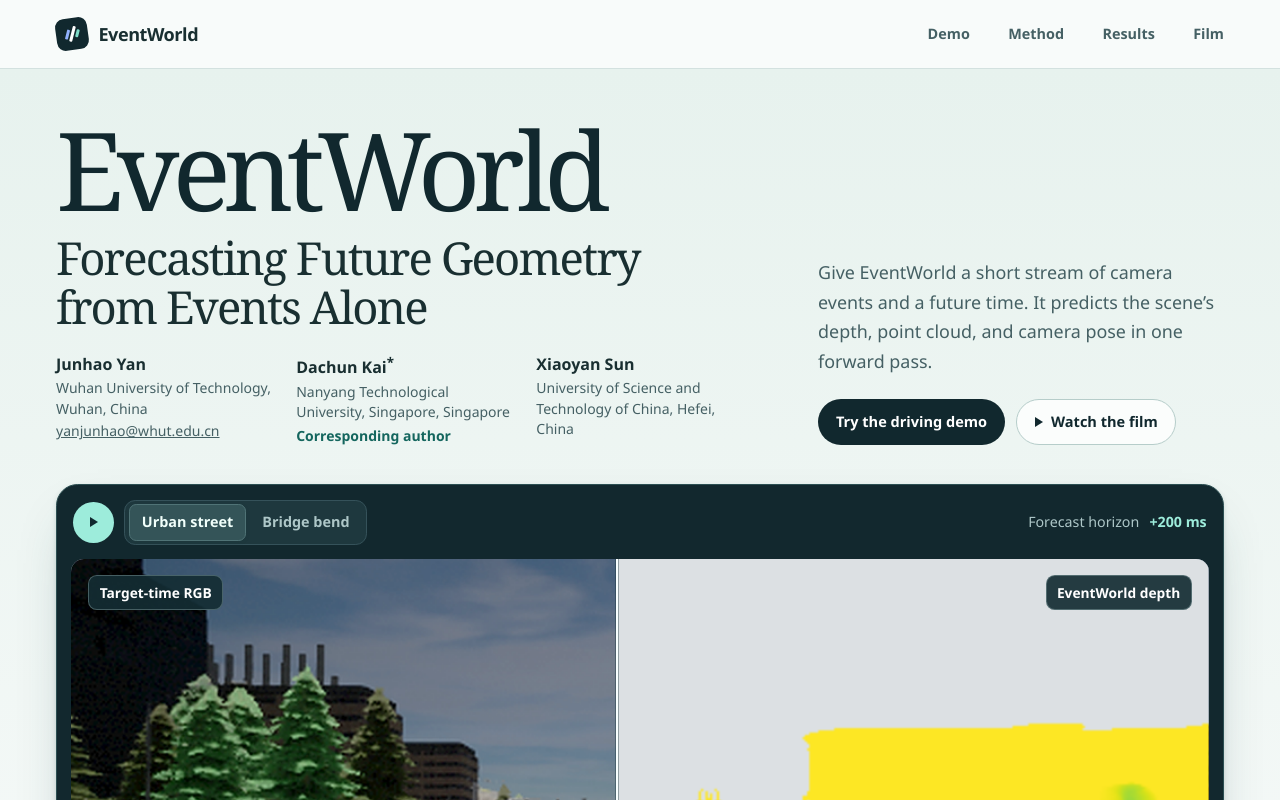
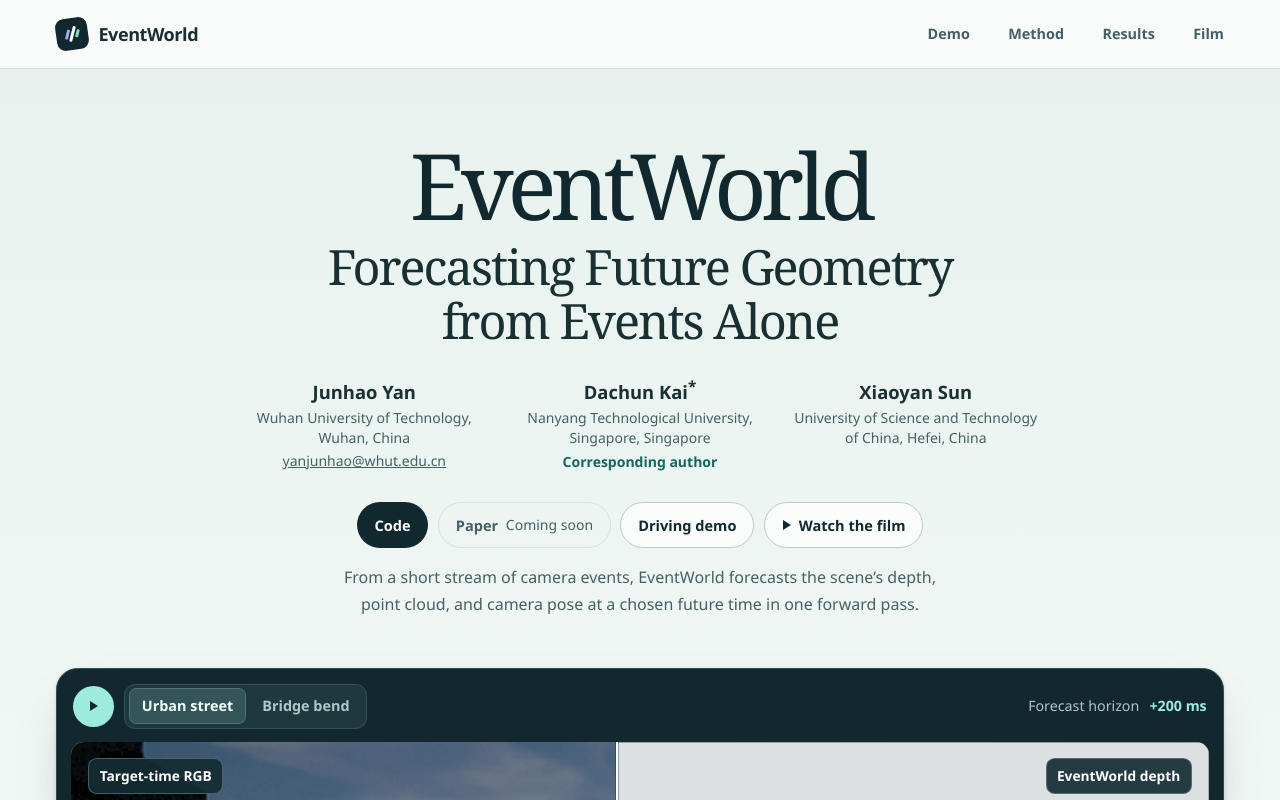
Before and after one commit to yan391/EventWorld, a plain HTML site: page index.html in a window 1280 px wide. Shown: the top 800 px of the page. Drawn offline with Linux system fonts and the light colour scheme.

Commit message:
Organize the project header around paper and code

```diff
--- a/index.html
+++ b/index.html
@@ -13,7 +13,7 @@
   <meta property="og:description" content="Explore synchronized driving forecasts, the geometry-guided model, and zero-shot transfer to real recordings.">
   <title>EventWorld · Forecasting Future Geometry from Events Alone</title>
   <link rel="icon" href="assets/mark.png" type="image/png">
-  <link rel="stylesheet" href="style.css?v=affiliations">
+  <link rel="stylesheet" href="style.css?v=project-header">
   <script defer src="assets/curves.js"></script>
   <script defer src="site.js"></script>
 </head>
@@ -35,7 +35,6 @@
     <section class="hero" id="top" aria-labelledby="paper-title">
       <div class="shell">
         <div class="hero-intro">
-          <div>
           <h1 id="paper-title">
             <span class="title-lead">EventWorld</span>
             <span class="title-detail">Forecasting Future Geometry <span>from Events Alone</span></span>
@@ -56,14 +55,17 @@
               <p class="author-affiliation">University of Science and Technology of China, Hefei, China</p>
             </div>
           </div>
+          <div class="hero-actions" role="group" aria-label="Project resources">
+            <div class="hero-action-group">
+              <a class="action primary" href="https://github.com/yan391/EventWorld">Code</a>
+              <span class="action pending">Paper <small>Coming soon</small></span>
             </div>
-          <div class="hero-summary">
-            <p>Give EventWorld a short stream of camera events and a future time. It predicts the scene’s depth, point cloud, and camera pose in one forward pass.</p>
-            <div class="hero-actions">
-              <a class="action primary" href="#driving">Try the driving demo</a>
+            <div class="hero-action-group">
+              <a class="action quiet" href="#driving">Driving demo</a>
               <a class="action quiet" href="#film"><span class="film-icon" aria-hidden="true"></span>Watch the film</a>
             </div>
           </div>
+          <p class="hero-summary">From a short stream of camera events, EventWorld forecasts the scene’s depth, point cloud, and camera pose at a chosen future time in one forward pass.</p>
         </div>
 
         <section class="viewer" id="driving" aria-label="Interactive driving forecast">
--- a/style.css
+++ b/style.css
@@ -56,34 +56,37 @@ nav a:hover, .site-footer a:hover { color: var(--accent); text-decoration: under
   border-bottom: 1px solid var(--line);
 }
 .hero-intro {
-  display: grid;
-  grid-template-columns: minmax(0, 1.72fr) minmax(0, 1fr);
-  gap: clamp(1.5rem, 5vw, 5.0rem);
-  align-items: end;
-  margin-bottom: clamp(1.55rem, 3vw, 2.65rem);
+  max-width: 65rem;
+  margin: 0 auto clamp(1.6rem, 4vw, 3.25rem);
+  padding-block: clamp(.25rem, 1.8vw, 1.6rem) 0;
+  text-align: center;
 }
 .title-lead, .title-detail { display: block; }
-.title-lead { font: 400 clamp(3.6rem, 8.5vw, 7.75rem)/.94 var(--serif); letter-spacing: -.066em; color: var(--navy); }
-.title-detail { font: 400 clamp(1.65rem, 3.55vw, 3.23rem)/1.08 var(--serif); letter-spacing: -.04em; margin-top: .83rem; }
+.title-lead { font: 400 clamp(3.6rem, 7.15vw, 6.35rem)/.96 var(--serif); letter-spacing: -.066em; color: var(--navy); }
+.title-detail { font: 400 clamp(1.65rem, 3.8vw, 3.35rem)/1.10 var(--serif); letter-spacing: -.04em; margin-top: .72rem; text-wrap: balance; }
 .title-detail span { display: block; }
 .paper-authors {
   display: grid;
-  grid-template-columns: repeat(auto-fit, minmax(min(100%, 11.5rem), 1fr));
-  gap: .8rem 1.4rem;
-  margin-top: 1.35rem;
+  grid-template-columns: repeat(3, minmax(0, 1fr));
+  gap: .85rem 1.7rem;
+  max-width: 50rem;
+  margin: clamp(1.2rem, 2.6vw, 2rem) auto 0;
   line-height: 1.45;
 }
-.author-names { font-weight: 650; }
+.author-names { font-size: clamp(1rem, 1.6vw, 1.15rem); font-weight: 650; }
+.author-names sup { line-height: 0; }
 .author-affiliation { margin-top: .15rem; color: var(--muted); font-size: .875rem; }
 .author-role { margin-top: .2rem; color: var(--accent); font-size: .875rem; font-weight: 650; }
-.hero-summary { max-width: 27rem; padding-bottom: .05rem; }
-.hero-summary p { color: var(--muted); font-size: clamp(1rem, 1.4vw, 1.16rem); line-height: 1.65; text-wrap: pretty; }
-.hero-actions { display: flex; flex-wrap: wrap; gap: .7rem; margin-top: 1.4rem; }
+.hero-summary { max-width: 43rem; margin: 1rem auto 0; color: var(--muted); line-height: 1.65; text-wrap: balance; }
+.hero-actions, .hero-action-group { display: flex; flex-wrap: wrap; justify-content: center; gap: .6rem; }
+.hero-actions { margin-top: clamp(1.15rem, 2.5vw, 1.85rem); }
 .action { display: inline-flex; align-items: center; justify-content: center; gap: .48rem; min-height: 2.9rem; padding: .57rem 1.05rem; border-radius: 2rem; border: 1px solid transparent; text-decoration: none; font-size: .91rem; font-weight: 650; transition: background .18s, color .18s, border-color .18s; }
 .primary { background: var(--navy); color: var(--white); }
 .primary:hover { background: var(--accent); }
 .quiet { border-color: #b6cdca; color: var(--navy); background: #fbfdfc; }
 .quiet:hover { background: var(--light); border-color: #84aba4; }
+.action.pending { border-color: var(--line); color: var(--muted); }
+.pending small { font-size: .875rem; font-weight: 400; }
 .film-icon, .play span {
   width: 0;
   height: 0;
@@ -247,8 +250,6 @@ td:first-child, th:first-child { text-align: left; white-space: nowrap; }
 
 @media (max-width: 900px) {
   .shell { width: min(100% - 3.3rem, 75rem); }
-  .hero-intro { grid-template-columns: minmax(0, 1.2fr) minmax(0, 1fr); gap: 1.7rem; }
-  .hero-actions { margin-top: .8rem; }
   .transfer-grid { grid-template-columns: 1fr; }
   .transfer-image img { width: min(100%, 43rem); margin-inline: auto; }
 }
@@ -259,11 +260,11 @@ td:first-child, th:first-child { text-align: left; white-space: nowrap; }
   .mark { width: 1.55rem; height: 1.55rem; }
   nav { gap: clamp(.49rem, 2.5vw, .85rem); }
   nav a { font-size: .88rem; }
-  .hero-intro, .abstract, .steps, .benchmark-intro { grid-template-columns: 1fr; gap: 1.05rem; }
+  .abstract, .steps, .benchmark-intro { grid-template-columns: 1fr; gap: 1.05rem; }
   .hero-intro { margin-bottom: 1.45rem; }
   .title-lead { font-size: clamp(3.25rem, 12.7vw, 4.95rem); }
   .title-detail { margin-top: .65rem; font-size: clamp(1.65rem, 6.65vw, 2.55rem); }
-  .hero-summary p { font-size: 1rem; }
+  .paper-authors { grid-template-columns: 1fr; }
   .viewer { padding: .54rem; border-radius: .88rem; }
   .viewer-top, .viewer-controls { flex-wrap: wrap; }
   .viewport { border-radius: .38rem; }
```
Lines whose indentation alone changed are shown as unchanged.
